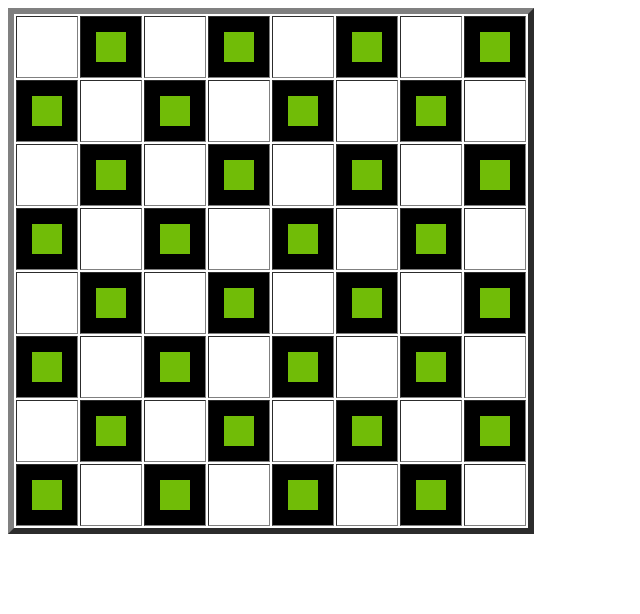
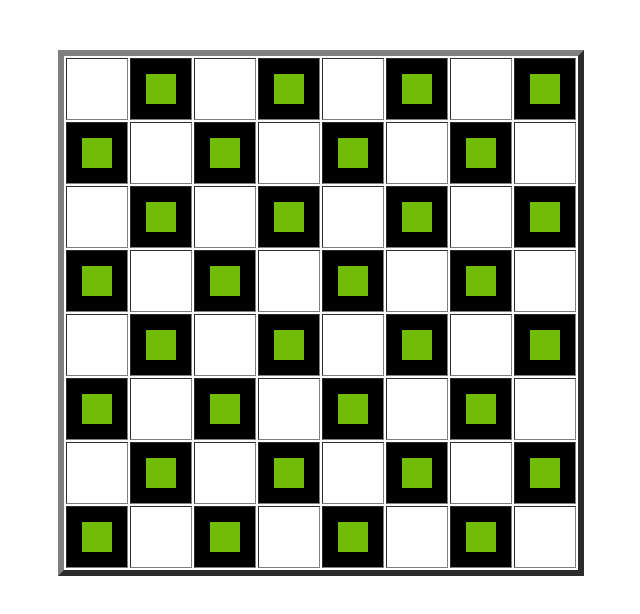
Before and after one commit to Tamil-Arasan-M/chess-html, a plain HTML site: page index.html in a window 1280 px wide. Shown: the whole page, without its empty margins (0-640 px from the left). Drawn offline with Linux system fonts and the light colour scheme.

Commit message:
Update index.html

```diff
--- a/index.html
+++ b/index.html
@@ -18,7 +18,7 @@
 </head>
 <body>
 
-            <table border="6"cellpadding="15px">
+            <table border="6"cellpadding="15px" style="margin: 50px;">
                 <tr ><td></td>
                 <td style="background-color: black;"><div></div></td>
                 <td></td>
```
